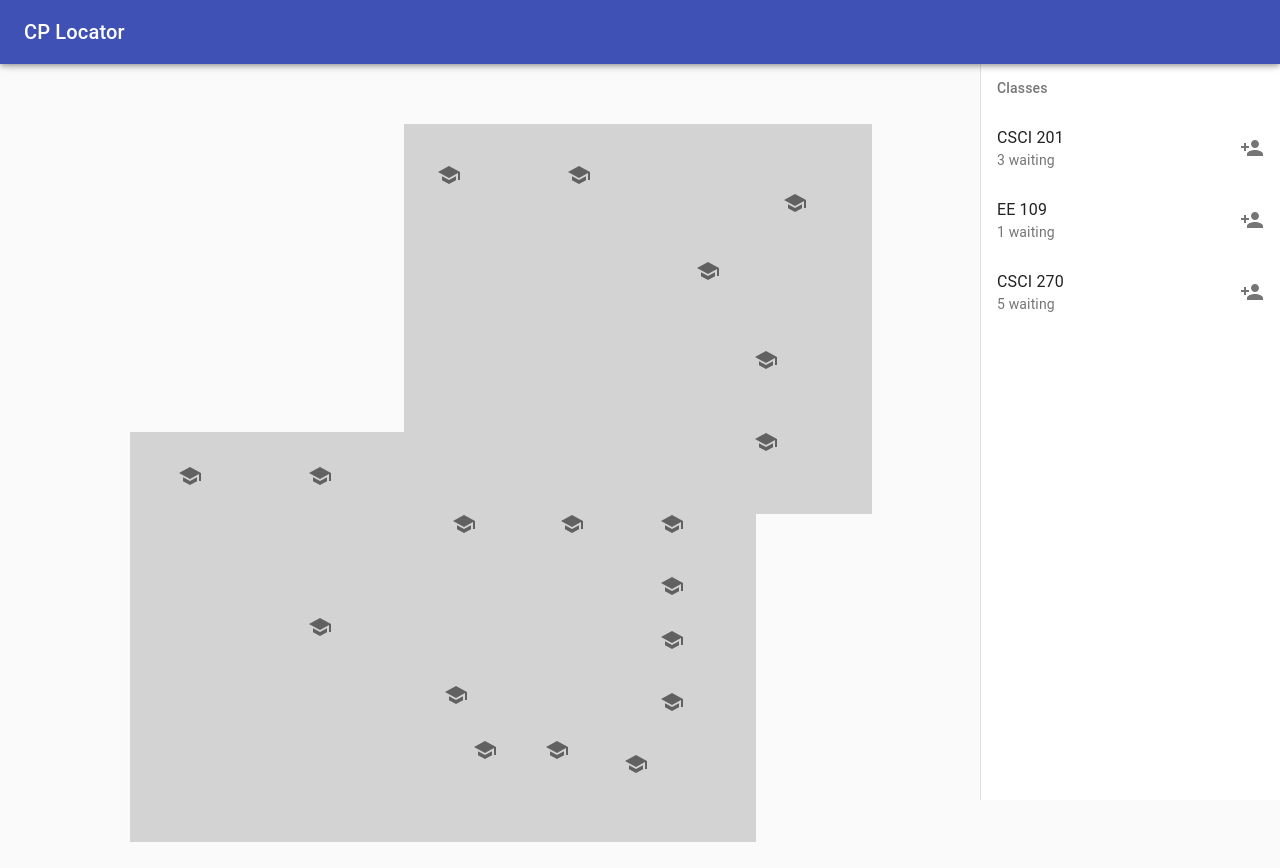
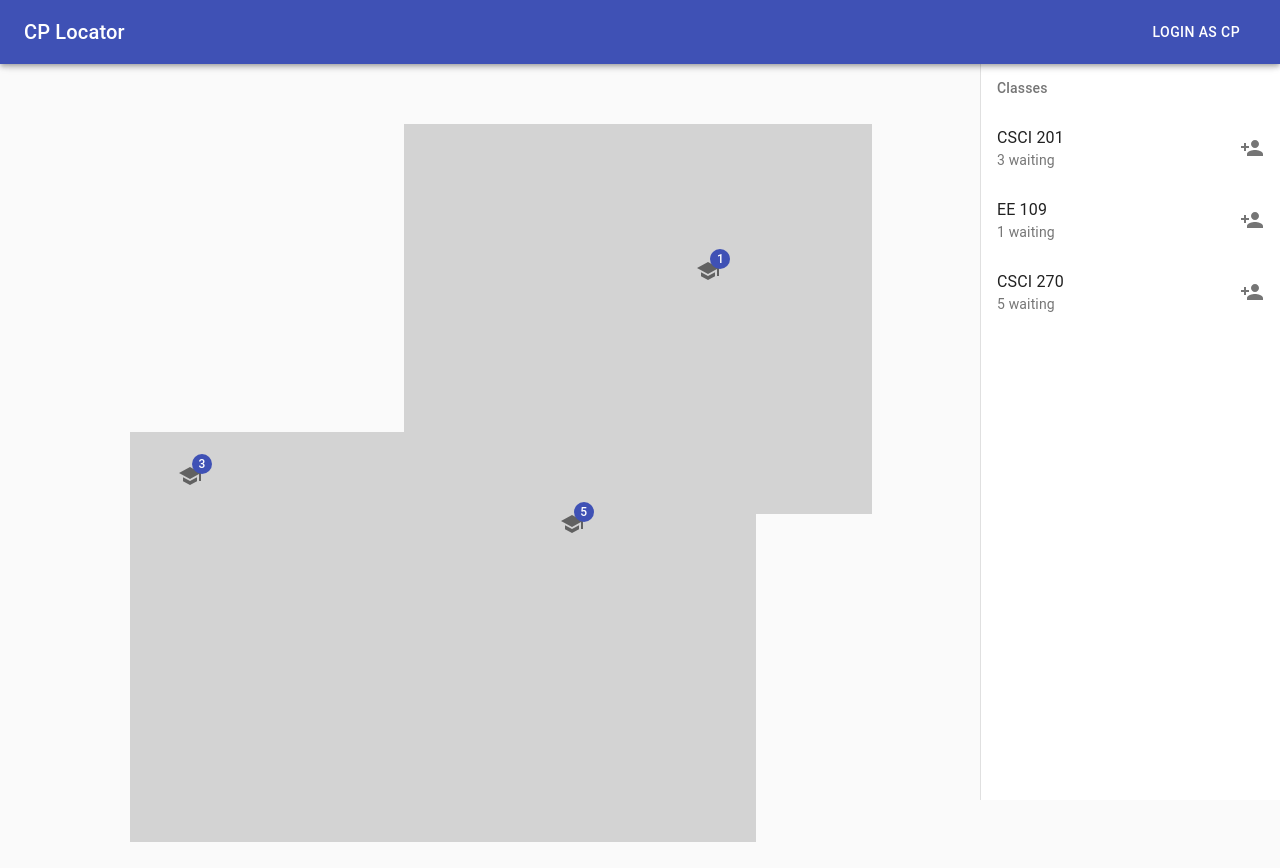
Before and after one commit to esdaya/CS201-Project, a React (Create React App) app in the folder client/: page / in a window 1280 px wide. Built offline with nearby package versions, Linux system fonts and the light colour scheme; the HTML template or start-up script is replaced by a standard one.

Commit message:
Keep track of selected class

```diff
--- a/client/src/components/App/App.tsx
+++ b/client/src/components/App/App.tsx
@@ -1,6 +1,12 @@
-import React from "react";
+import React, { useState } from "react";
 import { createStyles, Theme, makeStyles } from "@material-ui/core/styles";
-import { AppBar, CssBaseline, Toolbar, Typography } from "@material-ui/core";
+import {
+  AppBar,
+  CssBaseline,
+  Toolbar,
+  Typography,
+  Button
+} from "@material-ui/core";
 import Sidebar from "../Sidebar";
 import FloorMap from "../FloorMap";
 import { demoClasses } from "../../types";
@@ -12,8 +18,14 @@ const useStyles = makeStyles((theme: Theme) =>
     root: {
       display: "flex"
     },
+    title: {
+      flexGrow: 1
+    },
     appBar: {
       zIndex: theme.zIndex.drawer + 1
+    },
+    menuButton: {
+      marginRight: theme.spacing(1)
     },
     drawer: {
       width: drawerWidth,
@@ -33,22 +45,31 @@ const useStyles = makeStyles((theme: Theme) =>
 
 const App: React.FC = () => {
   const classes = useStyles();
+  const [classId, setClassId] = useState<number | null>(null);
 
   return (
     <div>
       <CssBaseline />
       <AppBar position="fixed" className={classes.appBar}>
         <Toolbar>
-          <Typography variant="h6" noWrap>
+          <Typography className={classes.title} variant="h6" noWrap>
             CP Locator
           </Typography>
+          <Button className={classes.menuButton} color="inherit">
+            Login as CP
+          </Button>
         </Toolbar>
       </AppBar>
       <main className={classes.content}>
         <div className={classes.toolbar} />
-        <FloorMap />
+        <FloorMap classes={demoClasses} setClassId={setClassId} />
       </main>
-      <Sidebar drawerWidth={drawerWidth} classes={demoClasses} />
+      <Sidebar
+        drawerWidth={drawerWidth}
+        classes={demoClasses}
+        classId={classId}
+        setClassId={setClassId}
+      />
     </div>
   );
 };
--- a/client/src/components/FloorMap/FloorMap.tsx
+++ b/client/src/components/FloorMap/FloorMap.tsx
@@ -1,7 +1,8 @@
 import React from "react";
 import { createStyles, Theme, makeStyles } from "@material-ui/core/styles";
 import { School as SchoolIcon } from "@material-ui/icons";
-import { IconButton, Box } from "@material-ui/core";
+import { IconButton, Box, Badge } from "@material-ui/core";
+import { Class } from "../../types";
 
 const locations = [
   { left: "10%", top: "48%" },
@@ -32,7 +33,7 @@ const rooms = [
 
 const useStyles = makeStyles<Theme>((theme: Theme) =>
   createStyles({
-    container: {
+    innerContainer: {
       position: "relative",
       left: "-5%",
       top: 0,
@@ -40,12 +41,12 @@ const useStyles = makeStyles<Theme>((theme: Theme) =>
       width: "100%",
       paddingTop: "95%"
     },
-    root: {
+    outerContainer: {
       minWidth: 480,
       maxWidth: 720,
       width: "100%"
     },
-    root2: {
+    root: {
       display: "flex",
       justifyContent: "center",
       width: "100%",
@@ -54,12 +55,17 @@ const useStyles = makeStyles<Theme>((theme: Theme) =>
   })
 );
 
-const FloorMap: React.FC = () => {
+interface FloorMapProps {
+  classes: Class[];
+  setClassId: (id: number) => void;
+}
+
+const FloorMap: React.FC<FloorMapProps> = props => {
   const classes = useStyles();
   return (
-    <div className={classes.root2}>
-      <div className={classes.root}>
-        <div className={classes.container}>
+    <div className={classes.root}>
+      <div className={classes.outerContainer}>
+        <div className={classes.innerContainer}>
           {rooms.map(({ left, top, width, height }, index) => {
             return (
               <Box
@@ -72,13 +78,18 @@ const FloorMap: React.FC = () => {
               ></Box>
             );
           })}
-          {locations.map(({ left, top }, index) => (
-            <Box position="absolute" left={left} top={top}>
-              <IconButton>
-                <SchoolIcon />
-              </IconButton>
-            </Box>
-          ))}
+          {props.classes.map((value, index) => {
+            const { left, top } = locations[value.loc_id];
+            return (
+              <Box position="absolute" left={left} top={top}>
+                <IconButton onClick={() => props.setClassId(value.class_id)}>
+                  <Badge badgeContent={value.students.length} color="primary">
+                    <SchoolIcon />
+                  </Badge>
+                </IconButton>
+              </Box>
+            );
+          })}
         </div>
       </div>
     </div>
--- a/client/src/components/Sidebar/Sidebar.tsx
+++ b/client/src/components/Sidebar/Sidebar.tsx
@@ -15,6 +15,8 @@ import { Class } from "../../types";
 interface SidebarProps {
   drawerWidth: number;
   classes: Class[];
+  classId: number | null;
+  setClassId: (id: number) => void;
 }
 
 const useStyles = makeStyles<Theme, SidebarProps>((theme: Theme) =>
@@ -46,7 +48,11 @@ const Sidebar: React.FC<SidebarProps> = props => {
         <div className={classes.toolbar} />
         <List subheader={<ListSubheader>Classes</ListSubheader>}>
           {props.classes.map((value, index) => (
-            <ListItem button>
+            <ListItem
+              button
+              selected={props.classId === value.class_id}
+              onClick={() => props.setClassId(value.class_id)}
+            >
               <ListItemText
                 primary={value.name}
                 secondary={value.students.length + " waiting"}
--- a/client/src/types.ts
+++ b/client/src/types.ts
@@ -29,7 +29,7 @@ export const demoClasses: Class[] = [
   {
     class_id: 5,
     name: "EE 109",
-    loc_id: 0,
+    loc_id: 13,
     cps: [{ cp_id: 13, name: "Brian Price" }],
     students: [{ student_id: 1 }]
   },
```
